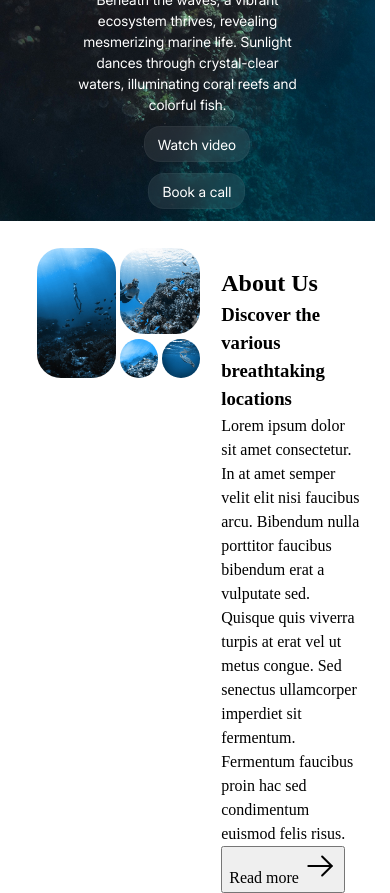
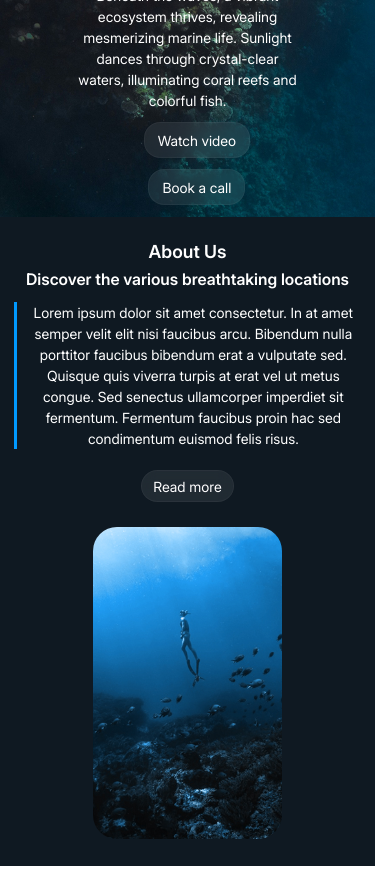
Before and after one commit to ArtemDikanov/myProjectResume, a website built with Vite: page index.html in a window 390 px wide. Shown: the part 368-1261 px from the top of the page. After the commit the page ends 1234 px from the top, so only its background shows below. Built offline with nearby package versions, Linux system fonts and the light colour scheme.

Commit message:
Сделана верстка about-block и начат адаптив. Проведена чистка кода проекта (удалены лишние scss функции)

```diff
--- a/index.html
+++ b/index.html
@@ -63,7 +63,7 @@
             Beneath the waves, a vibrant ecosystem thrives, revealing mesmerizing marine life. Sunlight dances through crystal-clear waters, illuminating coral reefs and colorful fish.
           </p>
         </div>
-        <a href="https://vkvideo.ru/video-227203050_456239050?sh=4" class="hero-block__main-videoLink videolinkDesktop">
+        <a href="https://vkvideo.ru/video-227203050_456239050?sh=4" target="_blank" title="Красивое видео про подводный мир в VK Video" rel="noopener noreferrer" class="hero-block__main-videoLink videolinkDesktop">
             <svg class="videolink__svg" width="160" height="160" viewBox="0 0 160 160" fill="none" xmlns="http://www.w3.org/2000/svg">
               <foreignObject x="-16" y="-16" width="192" height="192"><div xmlns="http://www.w3.org/1999/xhtml" style="backdrop-filter:blur(8px);clip-path:url(#bgblur_0_1252_8_clip_path);height:100%;width:100%"></div></foreignObject><g data-figma-bg-blur-radius="16">
               <rect x="1" y="1" width="158" height="158" rx="79" fill="white" fill-opacity="0.08"/>
@@ -80,7 +80,7 @@
               </defs>
             </svg>
         </a>
-        <a href="/" class="hero-block__main-videoLink videolinkMobile">Watch video</a>
+        <a href="https://vkvideo.ru/video-227203050_456239050?sh=4" target="_blank" title="Красивое видео про подводный мир в VK Video" rel="noopener noreferrer" class="hero-block__main-videoLink videolinkMobile">Watch video</a>
         <button class="hero-block__main-button hero-button">
             <svg class="hero-button__svg" width="26" height="26" viewBox="0 0 26 26" fill="none" xmlns="http://www.w3.org/2000/svg">
               <path d="M5.12833 11.0358C7.16833 15.045 10.455 18.3175 14.4642 20.3717L17.5808 17.255C17.9633 16.8725 18.53 16.745 19.0258 16.915C20.6125 17.4392 22.3267 17.7225 24.0833 17.7225C24.8625 17.7225 25.5 18.36 25.5 19.1392V24.0833C25.5 24.8625 24.8625 25.5 24.0833 25.5C10.7808 25.5 0 14.7192 0 1.41667C0 0.6375 0.6375 0 1.41667 0H6.375C7.15417 0 7.79167 0.6375 7.79167 1.41667C7.79167 3.1875 8.075 4.8875 8.59917 6.47417C8.755 6.97 8.64167 7.5225 8.245 7.91917L5.12833 11.0358Z" fill="white"/>
@@ -109,9 +109,9 @@
           <p class="about-block__information-paragraph">
             Lorem ipsum dolor sit amet consectetur. In at amet semper velit elit nisi faucibus arcu. Bibendum nulla porttitor faucibus bibendum erat a vulputate sed. Quisque quis viverra turpis at erat vel ut metus congue. Sed senectus ullamcorper imperdiet sit fermentum. Fermentum faucibus proin hac sed condimentum euismod felis risus.
           </p>
-          <button class="about-block__information-button">
+          <button class="about-block__information-button information-button">
             Read more
-            <svg width="34" height="34" viewBox="0 0 34 34" fill="none" xmlns="http://www.w3.org/2000/svg">
+            <svg class="information-button__svg" width="34" height="34" viewBox="0 0 34 34" fill="none" xmlns="http://www.w3.org/2000/svg">
               <g clip-path="url(#clip0_1219_283)">
               <path d="M5.3125 17H28.6875" stroke="white" stroke-width="2" stroke-linecap="round" stroke-linejoin="round"/>
               <path d="M19.125 7.4375L28.6875 17L19.125 26.5625" stroke="white" stroke-width="2" stroke-linecap="round" stroke-linejoin="round"/>
--- a/src/styles/_globals.scss
+++ b/src/styles/_globals.scss
@@ -1,4 +1,5 @@
 @use '/src/styles/mixinsAndFunctions' as *;
+
 
 .link {
     white-space: nowrap;
--- a/src/styles/_mixinsAndFunctions.scss
+++ b/src/styles/_mixinsAndFunctions.scss
@@ -19,13 +19,8 @@
 
 }
 
-
-@function fontSize($desiredFont) {
-    @return clamp(14px, calc(100vw / (var(--desktop-display-width) / $desiredFont)), 48px);
-};
-
-@function fontSizeTitle($desiredFont) {
-    @return clamp(40px, calc(100vw / (var(--desktop-display-width) / $desiredFont)), 64px);
+@function fontSizeUniversal($minSize, $desiredFont, $maxSize) {
+    @return clamp($minSize, calc(100vw / (var(--desktop-display-width) / $desiredFont)), $maxSize);
 };
 
 @function matchingLayout($layoutValue) {
--- /dev/null
+++ b/src/styles/blocks/about/_about-adaptive.scss
@@ -0,0 +1,58 @@
+@use '/src/styles/mixinsAndFunctions' as *;
+
+@media (max-width: 957px) {
+    .about-block__information {
+        margin-top: matchingLayout(20);
+    }
+}
+
+
+@media (max-width: 910px) {
+    .about-block {
+        flex-direction: column-reverse;
+
+        &__information {
+            align-items: center;
+            width: 100vw;
+            padding: matchingLayout(80);
+            margin: 0;
+
+            &-subtitle {
+                text-align: center;
+            }
+
+            &-paragraph {
+                text-align: center;
+            }
+
+            &-button {
+                margin-top: 3%;
+                margin-bottom: 1%;
+
+                .information-button__svg {
+                    display: none;
+                }
+            }
+        }
+
+        &__pictures {
+            margin-top: 0;
+        }
+    }
+}
+
+@media (max-width: 800px) {
+    .about-block__pictures {
+        flex-direction: column;
+        align-items: center;
+
+         &-big {
+            width: 65%;
+            height: auto;
+         }
+
+        &-little {
+            display: none;
+        }
+    }
+}
--- a/src/styles/blocks/about/_about-information.scss
+++ b/src/styles/blocks/about/_about-information.scss
@@ -5,5 +5,49 @@
     align-items: flex-start;
     flex-direction: column;
     width: matchingLayout(511);
-    height: matchingLayout(450);
+    margin-top: matchingLayout(10);
+    margin-right: matchingLayout(80);
+
+    &-title {
+        margin-bottom: matchingLayout(8);
+        font-size: fontSizeUniversal(18px, 36, 50px);
+    }
+
+    &-subtitle {
+        margin-bottom: matchingLayout(40);
+        font-size: fontSizeUniversal(16px, 24, 48px);
+    }
+
+    &-paragraph {
+        margin-bottom: matchingLayout(40);
+        font-size: fontSizeUniversal(14px, 20, 44px);
+        padding-left: matchingLayout(32);
+        border-left: 3px solid #0099ff;
+    }
+
+    &-button {
+        @include flex;
+        column-gap: matchingLayout(16);
+        min-width: matchingLayout(249);
+        min-height: matchingLayout(66);
+        margin-bottom: 3%;
+        padding: matchingLayout(16) matchingLayout(40);
+        font-size: fontSizeUniversal(14px, 24, 48px);
+        color: var(--white-color);
+        border: var(--border);
+        border-radius: var(--border-radius-button);
+        background: var(--grey-color);
+        backdrop-filter: var(--blur-filter);
+        white-space: nowrap;
+
+        @include hover {
+            background: var( --light-blue-color);
+            transition-duration: 0.3s;
+        }
+
+        .information-button__svg {
+            width: matchingLayout(34);
+            height: matchingLayout(34);
+        }
+    }
 }
--- a/src/styles/blocks/about/_about-pictures.scss
+++ b/src/styles/blocks/about/_about-pictures.scss
@@ -4,10 +4,10 @@
     display: flex;
     align-items: flex-start;
     column-gap: matchingLayout(16);
+    margin-top: matchingLayout(100);
     margin-bottom: matchingLayout(100);
     margin-left: matchingLayout(80);
     margin-right: matchingLayout(80);
-    /* flex-direction: column; */
 
     &-big {
         width: matchingLayout(292);
--- a/src/styles/blocks/about/_about.scss
+++ b/src/styles/blocks/about/_about.scss
@@ -2,6 +2,10 @@
 
 .about-block {
     @include flex;
-    margin-top: matchingLayout(100);
+    height: 100%;
     margin-bottom: matchingLayout(100);
+    font-family: var(--font-family-base);
+    color: var(--white-color);
+    background-color: var(--dark-color);
+    background-size: cover;
 }
--- a/src/styles/blocks/header/_header-searchButton.scss
+++ b/src/styles/blocks/header/_header-searchButton.scss
@@ -13,8 +13,8 @@
     }
 
     &-svg {
-        width: calc(fontSize(14) * 2);
-        height: calc(fontSize(14) * 2);
+        width: calc(fontSizeUniversal(14px, 14, 48px) * 2);
+        height: calc(fontSizeUniversal(14px, 14, 48px) * 2);
     }
 }
 
--- a/src/styles/blocks/header/_header.scss
+++ b/src/styles/blocks/header/_header.scss
@@ -5,12 +5,12 @@
     justify-content: space-between;
     align-items: center;
     flex-direction: row;
-    font-size: fontSize(14);
+    font-size: fontSizeUniversal(14px, 14, 48px);
     font-family: var(--font-family-base);
     z-index: 1000;
 
     &__logo {
-        padding-top: calc(fontSize(14) / 2);
+        padding-top: calc(fontSizeUniversal(14px, 14, 48px) / 2);
         padding-left: matchingLayout(80);
 
         &-png {
@@ -32,7 +32,7 @@
                 position: relative;
                 display: inline-flex;
                 align-items: center;
-                height: fontSize(28);
+                height: fontSizeUniversal(14px, 28, 48px);
                 white-space: nowrap;
                 text-decoration: none;
 
--- a/src/styles/blocks/hero/_hero-button.scss
+++ b/src/styles/blocks/hero/_hero-button.scss
@@ -4,12 +4,11 @@
     min-width: matchingLayout(323);
     min-height: matchingLayout(82);
     padding: min(matchingLayout(24)) min(matchingLayout(48));
-    padding-bottom: min(matchingLayout(24));
     margin-top: 3%;
     margin-left: 5%;
     margin-bottom: 3%;
     font-family: var(--font-family-base);
-    font-size: fontSize(24);
+    font-size: fontSizeUniversal(14px, 24, 48px);;
     color: var(--white-color);
     font-weight: 400;
     border: var(--border);
--- a/src/styles/blocks/hero/_hero-link.scss
+++ b/src/styles/blocks/hero/_hero-link.scss
@@ -26,7 +26,7 @@
     margin-top: 3%;
     margin-left: 5%;
     font-family: var(--font-family-base);
-    font-size: fontSize(24);
+    font-size: fontSizeUniversal(14px, 24, 48px);;
     color: var(--white-color);
     font-weight: 400;
     border: var(--border);
--- a/src/styles/blocks/hero/_hero.scss
+++ b/src/styles/blocks/hero/_hero.scss
@@ -24,13 +24,13 @@
 
             &__title {
                 font-family: var(--font-family-title);
-                font-size: fontSizeTitle(64);
+                font-size: fontSizeUniversal(40px, 64, 64px);
                 font-weight: 500;
             }
 
             &__paragraph {
                 font-family: var(--font-family-base);
-                font-size: fontSize(20);
+                font-size: fontSizeUniversal(14px, 20, 48px);
                 font-weight: 400;
             }
         }
--- a/src/styles/main.scss
+++ b/src/styles/main.scss
@@ -18,3 +18,4 @@
 @use 'blocks/about/about.scss';
 @use 'blocks/about/about-pictures';
 @use 'blocks/about/about-information';
+@use 'blocks/about/about-adaptive';
```
